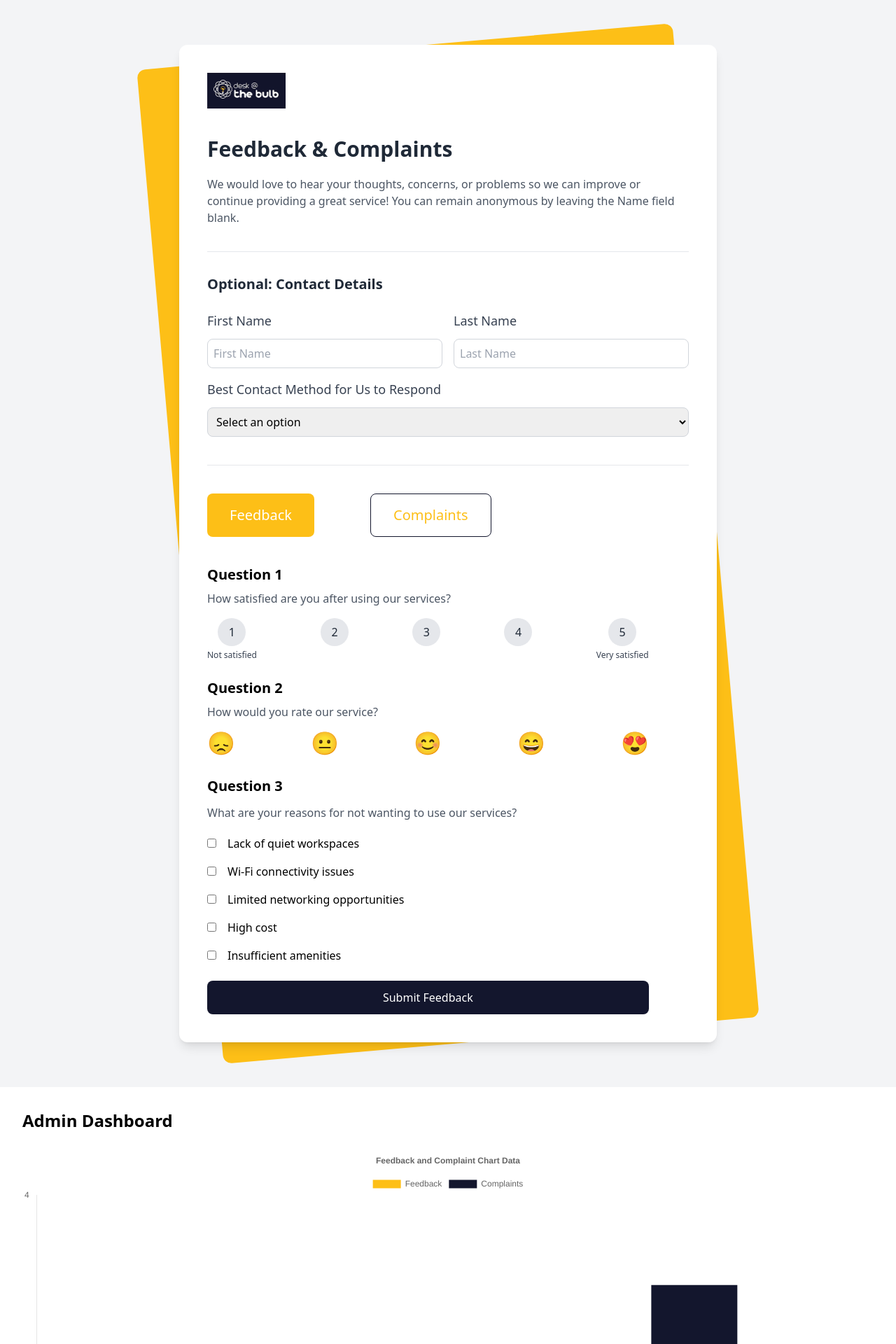
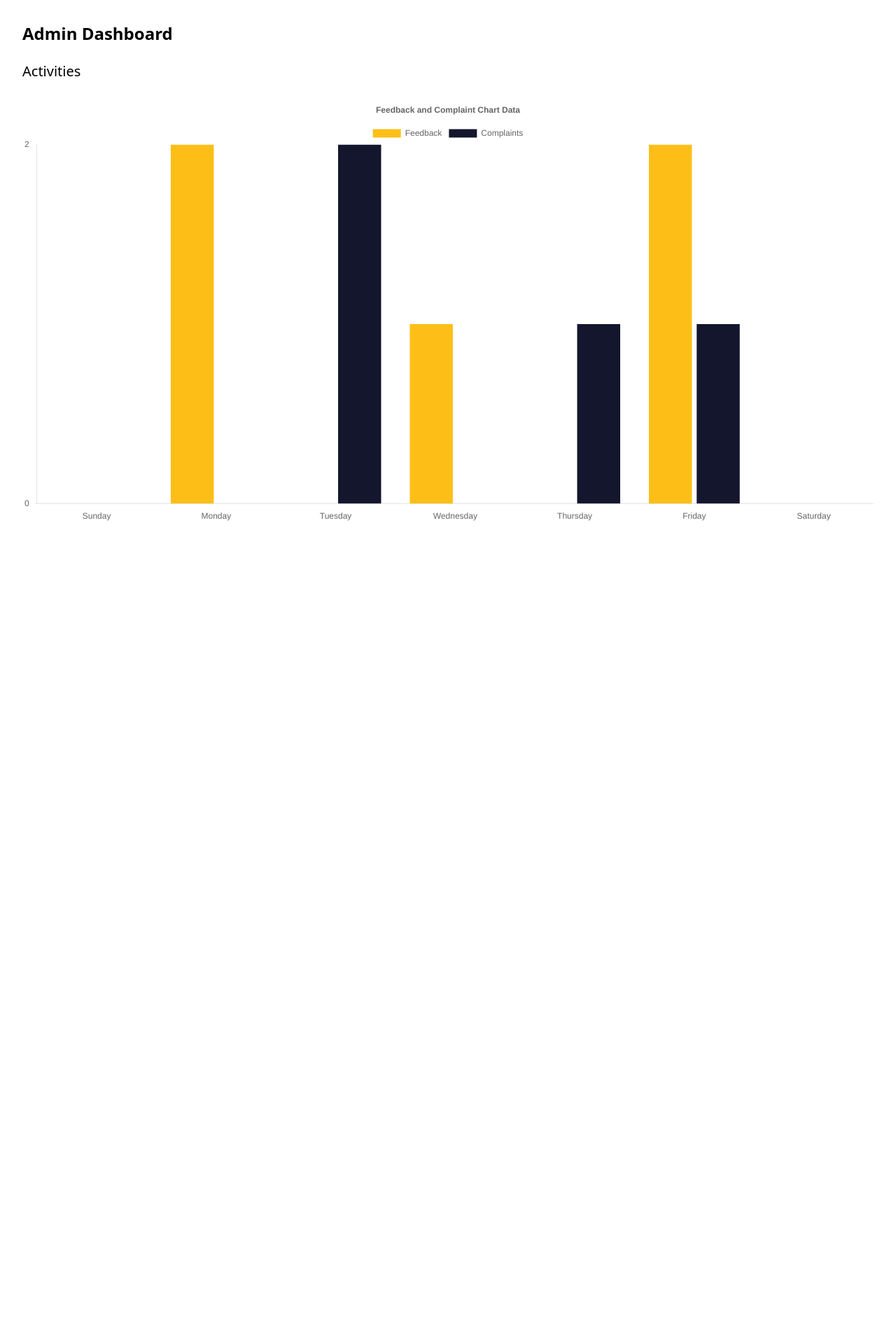
Before and after one commit to SarahHanks04/Capstone, a React (Vite) app: page / in a window 1280 px wide. Shown: the top 1920 px of the page at 70% size. After the commit the page ends 800 px from the top, so only its background shows below. Built offline with nearby package versions, Linux system fonts and the light colour scheme.

Commit message:
fix: barchart width (#107 - #113)

```diff
--- a/src/App.jsx
+++ b/src/App.jsx
@@ -6,7 +6,7 @@ import AdminDashboard from "./Dashboard/Admin/AdminDashboard";
 function App() {
   return (
     <div>
-      <MainForm />
+      {/* <MainForm /> */}
       <AdminDashboard />
     </div>
   );
--- a/src/Dashboard/Admin/AdminDashboard.jsx
+++ b/src/Dashboard/Admin/AdminDashboard.jsx
@@ -4,7 +4,8 @@ import BarChart from "../Charts/BarChart";
 const AdminDashboard = () => {
   return (
     <div className="p-8">
-      <h1 className="text-2xl font-bold mb-6">Admin Dashboard</h1>
+      <header className="text-2xl font-bold mb-6">Admin Dashboard</header>
+      <h2 className="text-xl font-normal mb-6">Activities</h2>
       <BarChart />
     </div>
   );
--- a/src/Dashboard/Charts/BarChart.jsx
+++ b/src/Dashboard/Charts/BarChart.jsx
@@ -10,6 +10,7 @@ import {
 } from "chart.js";
 import { Bar } from "react-chartjs-2";
 import { CapstoneContext } from "../../Context/CapstoneContext";
+import { div } from "framer-motion/client";
 
 // Register necessary Chart.js components
 ChartJS.register(
@@ -35,7 +36,7 @@ export const options = {
   responsive: true,
   scales: {
     x: {
-      stacked: true,
+      stacke: true,
       grid: {
         display: false, // Remove vertical grid lines
       },
@@ -51,6 +52,12 @@ export const options = {
       },
     },
   },
+  // elements: {
+  //   bar: {
+  //     barThickness: 10, // Set the maximum bar thickness for better spacing
+  //     barPercentage: 0.9, // Adjust spacing between grouped bars
+  //   },
+  // },
 };
 
 // BarChart Component
@@ -74,15 +81,6 @@ const BarChart = () => {
   ];
 
   // Calculate counts for each day
-  // const feedbackCounts = useMemo(() =>
-  //   weeks.map(
-  //     (week) => feedbackData.filter((item) => item.date === week).length), [feedbackData]
-  // );
-  // const complaintCounts = useMemo(() =>
-  //   weeks.map(
-  //     (week) => complaintData.filter((item) => item.date === week).length), [complaintData]
-  // );
-
   const feedbackCounts = useMemo(
     () =>
       weeks.map(
@@ -107,18 +105,22 @@ const BarChart = () => {
         label: "Feedback",
         data: feedbackCounts,
         backgroundColor: "#FDBF17",
-        stack: "Stack 0",
+        stack: "Stack 1",
       },
       {
         label: "Complaints",
         data: complaintCounts,
         backgroundColor: "#13162D",
-        stack: "Stack 0",
+        stack: "Stack 2",
       },
     ],
   };
 
-  return <Bar options={options} data={data} />;
+  return (
+    <div>
+      <Bar options={options} data={data} />
+    </div>
+  );
 };
 
 export default BarChart;
```
